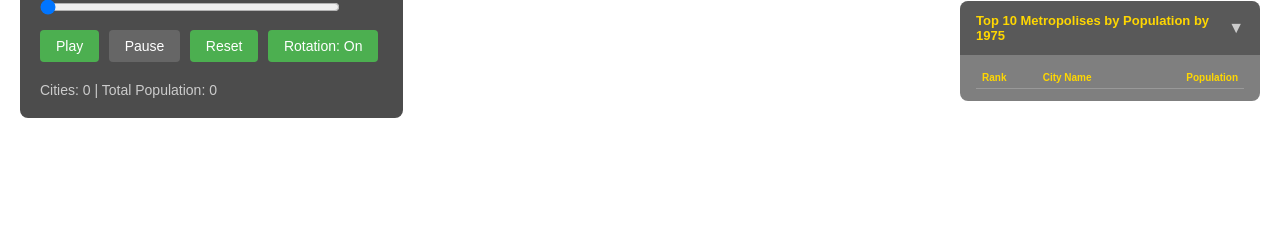
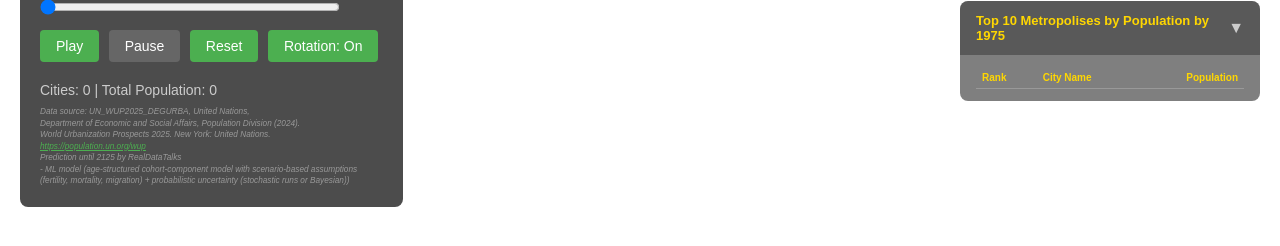
Before and after one commit to RomanDataLab/metroregions_1975-2125, a plain HTML site: page index.html in a window 1280 px wide. Shown: the part 134-380 px from the top of the page. Drawn offline with nearby package versions, Linux system fonts and the light colour scheme; a script that the page names is missing.

Commit message:
Add data source citation with link to UN World Urbanization Prospects

```diff
--- a/index.html
+++ b/index.html
@@ -42,6 +42,27 @@
       margin-top: 15px;
       font-size: 14px;
       color: #ccc;
+    }
+
+    #dataSource {
+      margin-top: 8px;
+      font-size: 8.25px;
+      color: #999;
+      font-style: italic;
+      line-height: 1.4;
+      width: 100%;
+      max-width: 100%;
+      word-wrap: break-word;
+      overflow-wrap: break-word;
+    }
+
+    #dataSource a {
+      color: #4CAF50;
+      text-decoration: underline;
+    }
+
+    #dataSource a:hover {
+      color: #45a049;
     }
 
     button {
@@ -234,6 +255,15 @@
     <div id="stats">
       Cities: <span id="cityCount">0</span> |
       Total Population: <span id="totalPop">0</span>
+      <div id="dataSource">
+        Data source: UN_WUP2025_DEGURBA, United Nations,
+        <br>Department of Economic and Social Affairs, Population Division (2024).
+        <br>World Urbanization Prospects 2025. New York: United Nations.<br>
+        <a href="https://population.un.org/wup" target="_blank">https://population.un.org/wup</a>
+        <br>Prediction until 2125 by RealDataTalks
+        <br>- ML model (age-structured cohort-component model with scenario-based assumptions
+        <br> (fertility, mortality, migration) + probabilistic uncertainty (stochastic runs or Bayesian))<br>
+      </div>
     </div>
   </div>
   <div id="globeViz"></div>
```
